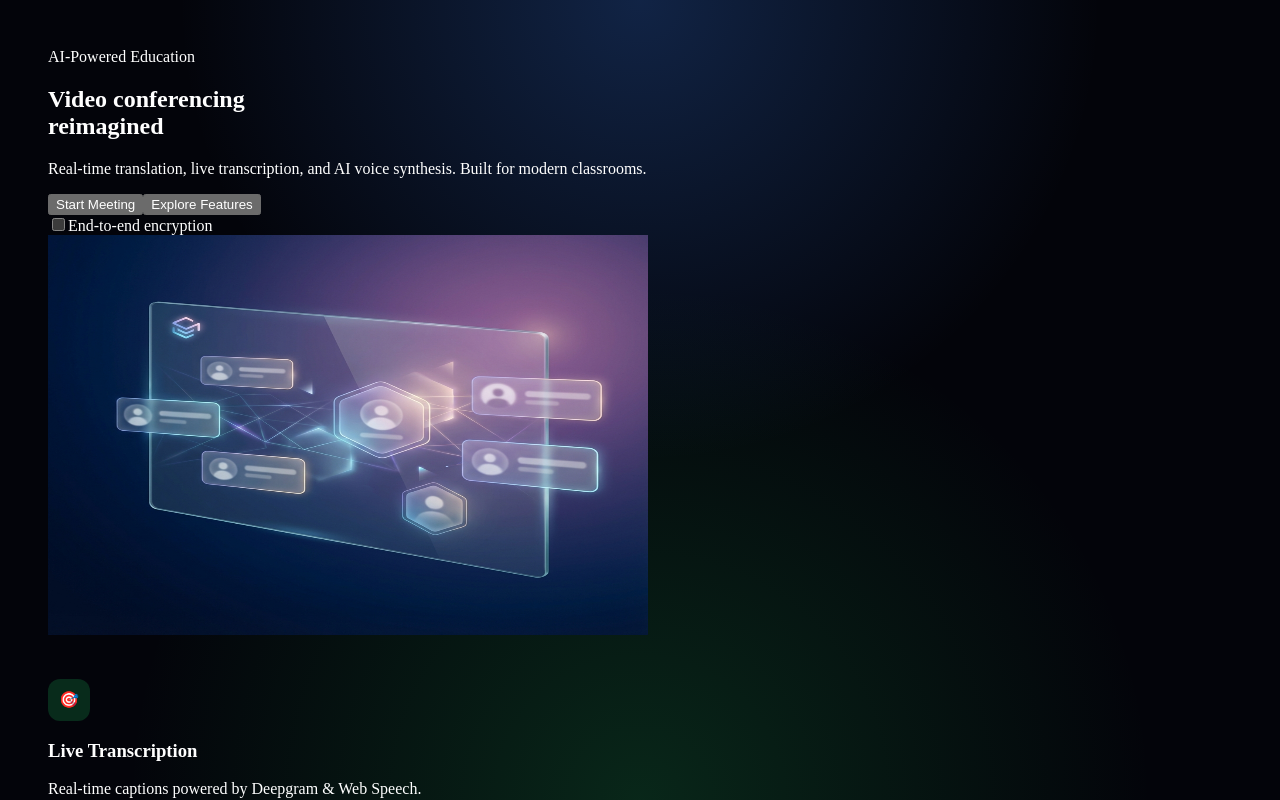
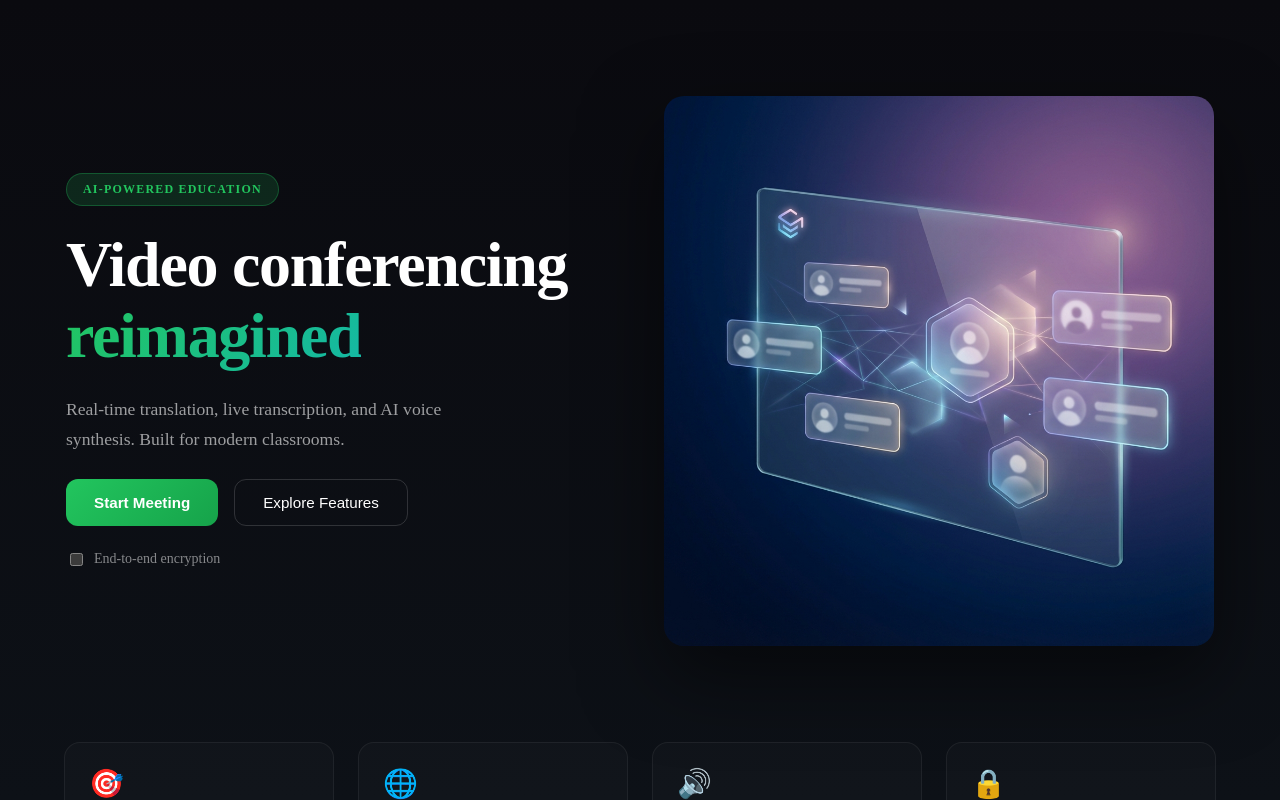
Before and after one commit to panyeroa1/orbit-session, a Next.js app: page / in a window 1280 px wide. Built offline with nearby package versions, Linux system fonts and the light colour scheme.

Commit message:
refactor: redesign home page layout and update styling

```diff
--- a/styles/Home.module.css
+++ b/styles/Home.module.css
@@ -1,226 +1,245 @@
 .main {
   min-height: 100vh;
-  background: radial-gradient(circle at top, rgba(59, 130, 246, 0.25), transparent 45%),
-    radial-gradient(circle at bottom, rgba(34, 197, 94, 0.18), transparent 50%),
-    #03040a;
-  padding: clamp(2rem, 5vw, 3rem);
+  background: linear-gradient(180deg, #0a0a0f 0%, #0d1117 100%);
+  color: #fff;
+  padding: clamp(1.5rem, 5vw, 4rem);
   display: flex;
   flex-direction: column;
-  gap: 2.5rem;
+  gap: 4rem;
 }
 
-.heroLayer {
+/* Hero Section */
+.hero {
   display: grid;
-  gap: 2rem;
-  grid-template-columns: repeat(auto-fit, minmax(280px, 1fr));
+  grid-template-columns: 1fr 1fr;
+  gap: 3rem;
+  align-items: center;
+  max-width: 1200px;
+  margin: 0 auto;
+  padding: 2rem 0;
+}
+
+.heroText {
+  display: flex;
+  flex-direction: column;
+  gap: 1.5rem;
+}
+
+.badge {
+  display: inline-block;
+  width: fit-content;
+  padding: 0.5rem 1rem;
+  border-radius: 100px;
+  font-size: 0.75rem;
+  font-weight: 600;
+  text-transform: uppercase;
+  letter-spacing: 0.1em;
+  background: rgba(34, 197, 94, 0.15);
+  color: #22c55e;
+  border: 1px solid rgba(34, 197, 94, 0.3);
+}
+
+.heroText h1 {
+  font-size: clamp(2.5rem, 5vw, 4rem);
+  font-weight: 700;
+  line-height: 1.1;
+  margin: 0;
+  letter-spacing: -0.02em;
+}
+
+.accent {
+  background: linear-gradient(135deg, #22c55e 0%, #14b8a6 100%);
+  -webkit-background-clip: text;
+  -webkit-text-fill-color: transparent;
+  background-clip: text;
+}
+
+.heroText p {
+  font-size: 1.1rem;
+  color: rgba(255, 255, 255, 0.6);
+  line-height: 1.7;
+  max-width: 420px;
+  margin: 0;
+}
+
+.actions {
+  display: flex;
+  gap: 1rem;
+  flex-wrap: wrap;
+}
+
+.primaryBtn {
+  padding: 0.875rem 1.75rem;
+  border-radius: 12px;
+  border: none;
+  background: linear-gradient(135deg, #22c55e 0%, #16a34a 100%);
+  color: #fff;
+  font-weight: 600;
+  font-size: 0.95rem;
+  cursor: pointer;
+  transition: transform 0.2s, box-shadow 0.2s;
+}
+
+.primaryBtn:hover {
+  transform: translateY(-2px);
+  box-shadow: 0 10px 30px rgba(34, 197, 94, 0.3);
+}
+
+.secondaryBtn {
+  padding: 0.875rem 1.75rem;
+  border-radius: 12px;
+  border: 1px solid rgba(255, 255, 255, 0.15);
+  background: transparent;
+  color: #fff;
+  font-weight: 500;
+  font-size: 0.95rem;
+  cursor: pointer;
+  transition: background 0.2s, border-color 0.2s;
+}
+
+.secondaryBtn:hover {
+  background: rgba(255, 255, 255, 0.05);
+  border-color: rgba(255, 255, 255, 0.25);
+}
+
+.encryption {
+  display: flex;
+  flex-direction: column;
+  gap: 0.5rem;
+  font-size: 0.875rem;
+  color: rgba(255, 255, 255, 0.5);
+}
+
+.encryption label {
+  display: flex;
+  align-items: center;
+  gap: 0.5rem;
+  cursor: pointer;
+}
+
+.encryption input[type="checkbox"] {
+  accent-color: #22c55e;
+}
+
+.passphrase {
+  padding: 0.5rem 0.75rem;
+  border-radius: 8px;
+  border: 1px solid rgba(255, 255, 255, 0.15);
+  background: rgba(255, 255, 255, 0.05);
+  color: #fff;
+  font-size: 0.875rem;
+  max-width: 250px;
+}
+
+.heroImage {
+  display: flex;
+  justify-content: center;
   align-items: center;
 }
 
-.heroContent {
-  color: #fff;
-  max-width: 640px;
+.heroImg {
+  width: 100%;
+  max-width: 550px;
+  height: auto;
+  border-radius: 20px;
+  box-shadow: 0 30px 80px rgba(0, 0, 0, 0.5);
+}
+
+/* Features Section */
+.features {
+  display: grid;
+  grid-template-columns: repeat(auto-fit, minmax(240px, 1fr));
+  gap: 1.5rem;
+  max-width: 1200px;
+  margin: 0 auto;
+  width: 100%;
+}
+
+.featureCard {
+  background: rgba(255, 255, 255, 0.02);
+  border: 1px solid rgba(255, 255, 255, 0.06);
+  border-radius: 16px;
+  padding: 1.5rem;
   display: flex;
   flex-direction: column;
-  gap: 1rem;
+  gap: 0.75rem;
+  transition: background 0.2s, border-color 0.2s;
 }
 
-.heroBadge {
-  display: inline-flex;
-  align-items: center;
-  gap: 0.55rem;
-  padding: 0.4rem 1.2rem;
-  border-radius: 999px;
-  font-size: 0.75rem;
-  letter-spacing: 0.08em;
-  text-transform: uppercase;
-  border: 1px solid rgba(255, 255, 255, 0.2);
+.featureCard:hover {
   background: rgba(255, 255, 255, 0.04);
+  border-color: rgba(255, 255, 255, 0.1);
 }
 
-.badgeDot {
-  width: 8px;
-  height: 8px;
-  border-radius: 50%;
-  background: linear-gradient(135deg, #22c55e 0%, #3b82f6 100%);
-  box-shadow: 0 0 15px rgba(59, 130, 246, 0.6);
+.featureIcon {
+  font-size: 1.75rem;
 }
 
-.logo {
-  width: 220px;
-  filter: drop-shadow(0 0 40px rgba(34, 197, 94, 0.45));
-}
-
-.headline {
-  font-size: clamp(2.2rem, 4vw, 3.8rem);
-  font-weight: 800;
-  line-height: 1.2;
+.featureCard h3 {
+  font-size: 1.1rem;
+  font-weight: 600;
   margin: 0;
 }
 
-.headlineAccent {
-  color: #22c55e;
+.featureCard p {
+  font-size: 0.9rem;
+  color: rgba(255, 255, 255, 0.5);
+  line-height: 1.5;
+  margin: 0;
 }
 
-.subheadline {
-  max-width: 520px;
-  color: rgba(255, 255, 255, 0.75);
+/* CTA Section */
+.cta {
+  max-width: 700px;
+  margin: 2rem auto 0;
+  text-align: center;
+  display: flex;
+  flex-direction: column;
+  align-items: center;
+  gap: 1rem;
+  padding: 3rem 2rem;
+  background: linear-gradient(135deg, rgba(34, 197, 94, 0.08), rgba(20, 184, 166, 0.08));
+  border-radius: 24px;
+  border: 1px solid rgba(34, 197, 94, 0.15);
+}
+
+.cta h2 {
+  font-size: 1.75rem;
+  font-weight: 700;
+  margin: 0;
+}
+
+.cta p {
+  color: rgba(255, 255, 255, 0.6);
+  margin: 0;
+  max-width: 500px;
   line-height: 1.6;
 }
 
-.heroStats {
-  display: flex;
-  gap: 1.5rem;
-  flex-wrap: wrap;
-}
+/* Responsive */
+@media (max-width: 768px) {
+  .hero {
+    grid-template-columns: 1fr;
+    text-align: center;
+  }
 
-.heroStats div {
-  display: flex;
-  flex-direction: column;
-  gap: 0.2rem;
-  font-size: 0.85rem;
-  color: rgba(255, 255, 255, 0.7);
-}
+  .heroText {
+    align-items: center;
+  }
 
-.heroStats strong {
-  color: #fff;
-  font-size: 1.2rem;
-}
+  .heroText p {
+    max-width: 100%;
+  }
 
-.heroCardWrap {
-  display: flex;
-  flex-direction: column;
-  gap: 1rem;
-}
+  .actions {
+    justify-content: center;
+  }
 
-.controlCard,
-.highlightCard {
-  background: rgba(255, 255, 255, 0.03);
-  border-radius: 20px;
-  border: 1px solid rgba(255, 255, 255, 0.1);
-  padding: 1.8rem;
-  box-shadow: 0 20px 45px rgba(0, 0, 0, 0.35);
-  display: flex;
-  flex-direction: column;
-  gap: 1rem;
-}
+  .encryption {
+    align-items: center;
+  }
 
-.controlCard h3,
-.highlightCard h3 {
-  margin: 0;
-  font-size: 1.3rem;
-}
-
-.primaryButton,
-.secondaryButton {
-  border: none;
-  border-radius: 14px;
-  padding: 0.9rem 1.4rem;
-  font-weight: 600;
-  cursor: pointer;
-  transition: transform 0.2s ease;
-}
-
-.primaryButton {
-  background: linear-gradient(135deg, #22c55e 0%, #16a34a 100%);
-  color: #fff;
-}
-
-.secondaryButton {
-  background: rgba(255, 255, 255, 0.08);
-  color: #fff;
-}
-
-.primaryButton:hover,
-.secondaryButton:hover {
-  transform: translateY(-2px);
-}
-
-.cardSettings {
-  display: flex;
-  flex-direction: column;
-  gap: 0.6rem;
-}
-
-.switchLabel {
-  display: inline-flex;
-  align-items: center;
-  gap: 0.6rem;
-  font-size: 0.9rem;
-  color: rgba(255, 255, 255, 0.8);
-}
-
-.passphraseInput {
-  border-radius: 10px;
-  border: 1px solid rgba(255, 255, 255, 0.2);
-  background: rgba(255, 255, 255, 0.04);
-  color: #fff;
-  padding: 0.6rem;
-}
-
-.featuresGrid {
-  display: grid;
-  grid-template-columns: repeat(auto-fit, minmax(220px, 1fr));
-  gap: 1rem;
-}
-
-.featureTile {
-  background: rgba(255, 255, 255, 0.03);
-  border-radius: 18px;
-  padding: 1.2rem;
-  border: 1px solid rgba(255, 255, 255, 0.08);
-  box-shadow: 0 15px 35px rgba(0, 0, 0, 0.3);
-}
-
-.featureIcon {
-  width: 42px;
-  height: 42px;
-  border-radius: 12px;
-  background: rgba(34, 197, 94, 0.2);
-  display: flex;
-  align-items: center;
-  justify-content: center;
-  font-weight: 700;
-  margin-bottom: 0.7rem;
-}
-
-.featureTile h3 {
-  margin: 0;
-  font-size: 1.1rem;
-}
-
-.featureTile p {
-  margin: 0.4rem 0 0;
-  color: rgba(255, 255, 255, 0.65);
-  line-height: 1.5;
-}
-
-.integrationBanner {
-  border-radius: 20px;
-  padding: 2rem;
-  background: linear-gradient(135deg, rgba(34, 197, 94, 0.12), rgba(37, 99, 235, 0.15));
-  border: 1px solid rgba(255, 255, 255, 0.12);
-  display: flex;
-  flex-wrap: wrap;
-  justify-content: space-between;
-  align-items: center;
-  gap: 1rem;
-}
-
-.integrationBanner h2 {
-  margin: 0;
-  font-size: 1.8rem;
-}
-
-.integrationBanner p {
-  margin: 0;
-  color: rgba(255, 255, 255, 0.75);
-  max-width: 520px;
-  line-height: 1.6;
-}
-
-@media (max-width: 768px) {
-  .integrationBanner {
-    flex-direction: column;
-    align-items: flex-start;
+  .heroImage {
+    order: -1;
   }
 }
```
